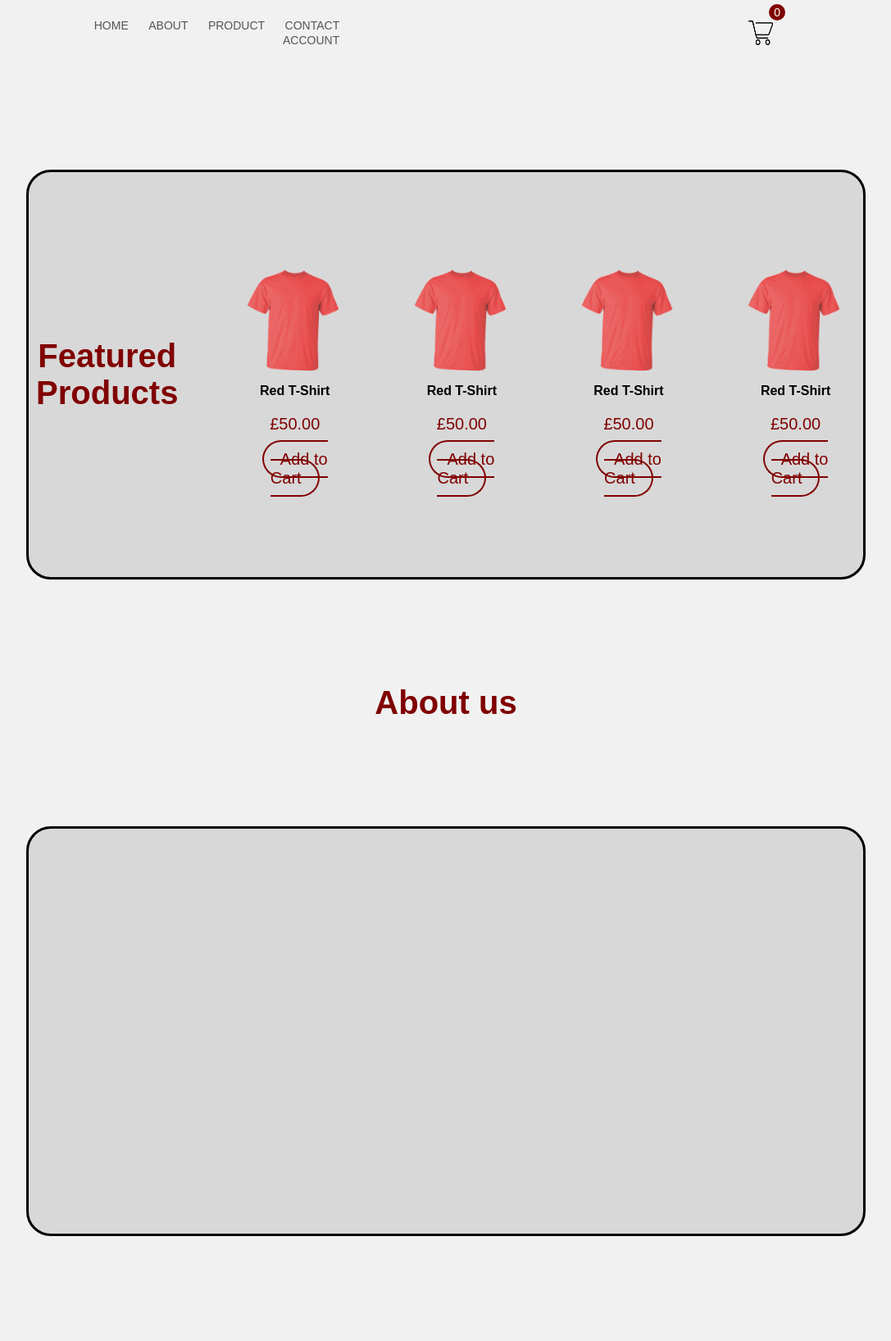
After one commit to ItzSimplyJoe/Shopwebsite, a Flask app: page /about in a window 1280 px wide. The commit adds this page. Shown: the whole page at 82% size, without its empty margins (96-1183 px from the left). Run offline with Flask 2, Linux system fonts and the light colour scheme.

Commit message:
updates to account system

```diff
--- a/app.py
+++ b/app.py
@@ -1,10 +1,12 @@
 from flask import Flask, render_template, request, session, redirect, url_for
 from databasecommands import *
 import secrets
+import time
 
 app = Flask(__name__)
 
 app.secret_key = secrets.token_hex(16)
+
 
 @app.route('/login', methods=['GET', 'POST'])
 def login():
@@ -61,23 +63,21 @@ def Accountpage():
 
 @app.route('/')
 def index():
-    return render_template('index.html')
+    cart_count = 0
+    if 'cart' in session:
+        cart = session['cart']
+        cart_count = len(cart)
+    return render_template('index.html', cart_count=cart_count)
 
 @app.route('/logout')
 def logout():
     session.clear()
     return redirect(url_for('index'))
 
-@app.route('/add-to-cart/<item>')
-def add_to_cart(item):
-    if 'cart' not in session:
-        session['cart'] = {}
-    session['cart'][item] = session['cart'].get(item, 0) + 1
-    return 'Item added to cart!'
-
 @app.route('/product')
 def product():
-    return render_template('product.html')
+    cart_count = len(cart_count)
+    return render_template('product.html', cart_count = cart_count)
 
 @app.route('/changepassword', methods=['GET', 'POST'])
 def changepassword():
@@ -115,6 +115,32 @@ def change_password():
     else:
         return redirect('/Accountpage?password_changed=False')
 
+@app.route('/about')
+def about():
+    cart_count = 0
+    if 'cart' in session:
+        cart = session['cart']
+        cart_count = len(cart)
+    return render_template('about.html', cart_count=cart_count)
+
+@app.route('/add-to-cart/<int:id>')
+def addtocart(id):
+    cart_count = 0
+    if 'cart' in session:
+        cart = session['cart']
+        cart_count = len(cart)
+    cart_count = cart_count + 1
+    try:
+        userid = session.get('user_id')
+        user_data = checkuserbasedonid(userid)
+        email = user_data[0][1]
+        itemid = request.args.get('id')
+        addtobasket(email,itemid)
+    except:
+        if 'cart' not in session:
+            session['cart'] = []
+            session['cart'].append(id)
+    return redirect(url_for(request.endpoint, id=id, cart_count=cart_count))
 
 if __name__ == '__main__':
     app.run(debug=True)
--- /dev/null
+++ b/static/about.css
@@ -0,0 +1,204 @@
+*{
+    margin: 0;
+    padding: 0;
+    box-sizing: border-box;
+    font-family: 'Poppins', sans-serif;
+}
+body{
+    background: #f1f1f1;
+}
+.container{
+    width:85%;
+    margin: auto;
+    padding-left: 25px;
+    padding-right: 25px;
+}
+h2{
+    text-align: center;
+    margin-top: 50px;
+    margin-bottom: 20px;
+    font-size: 40px;
+    color: maroon;
+}
+/*-------------------------------- Nav Bar --------------------------------*/
+
+.navbar{
+    display: flex;
+    align-items: center;
+    padding: 20px;
+}
+.navbar ul{
+    flex: 1;
+    text-align: right;
+}
+.navbar ul li{
+    display: inline-block;
+    margin-left: 20px;
+    position: relative;
+}
+.navbar ul li a{
+    color: #555;
+    text-decoration: none;
+    text-transform: uppercase;
+    font-size: 14px;
+    padding: 8px 0;
+}
+.navbar ul li a:hover{
+    color: maroon;
+}
+.navbar ul li::after{
+    content: '';
+    height: 2px;
+    background: maroon;
+    width: 0;
+    position: absolute;
+    left: 0;
+    bottom: 0;
+    transition: 0.5s;
+}
+.navbar ul li:hover::after{
+    width: 100%;
+}
+
+/*-------------------------------- Shopping Cart --------------------------------*/
+.cart{
+    margin-right: 10%;
+    margin-left: 50%;
+}
+.cart img{
+    width: 30px;
+    height: 30px;
+    margin-top: 5px;
+}
+
+.cart {
+    position: relative;
+}
+
+.cart-count {
+    position: absolute;
+    top: -15px;
+    right: -15px;
+    background-color: maroon;
+    color: white;
+    width: 20px;
+    height: 20px;
+    border-radius: 50%;
+    font-size: 14px;
+    display: flex;
+    align-items: center;
+    justify-content: center;
+}
+
+/*-------------------------------- Main Part of the page --------------------------------*/
+.about{
+    width: 80%;
+    margin: 10%;
+    height: 500px;
+    background-color: #d8d8d8;
+    display: flex;
+    flex-direction: row;
+    align-items: center;
+    justify-content: center;
+    gap: 5%;
+    border: 3px solid black;
+    border-radius: 30px;
+}
+.box1{
+    background-color: #f1f1f1;
+    width: 25%;
+    height: 80%;
+    border-radius: 30px;
+}
+.box2{
+    background-color: #f1f1f1;
+    width: 25%;
+    height: 80%;
+    border-radius: 30px;
+}
+.box3{
+    background-color: #f1f1f1;
+    width: 25%;
+    height: 80%;
+    border-radius: 30px;
+}
+h1{
+    text-align: center;
+    margin-top: 20px;
+    margin-bottom: 20px;
+    font-size: 40px;
+    color: maroon;
+}
+p{
+    text-align: center;
+    margin-top: 20px;
+    margin-bottom: 20px;
+    font-size: 20px;
+    color: maroon;
+}
+
+/*-------------------------------- Featured --------------------------------*/
+.featured{
+    width: 80%;
+    margin: 10%;
+    height: 500px;
+    background-color: #d8d8d8;
+    display: flex;
+    flex-direction: row;
+    align-items: center;
+    justify-content: center;
+    gap: 5%;
+    border: 3px solid black;
+    border-radius: 30px;
+}
+.featured img{
+    width: 100%;
+    height: 100%;
+    border-radius: 30px;
+    transition: 0.5s ease;
+    opacity: 80%;
+}
+.featured img:hover{
+    transform: scale(1.1);
+    opacity: 100%;
+}
+.featured h1{
+    text-align: center;
+    margin-top: 20px;
+    margin-bottom: 20px;
+    font-size: 40px;
+    color: maroon;
+}
+.featured p{
+    text-align: center;
+    margin-top: 20px;
+    margin-bottom: 20px;
+    font-size: 20px;
+    color: maroon;
+}
+.row{
+    display: flex;
+    flex-direction: row;
+    align-items: center;
+    justify-content: center;
+    gap: 5%;
+}
+.col-4{
+    flex-basis: 25%;
+    max-width: 25%;
+    padding: 10px;
+    text-align: center;
+}
+.featured a{
+    text-decoration: none;
+    color: maroon;
+    font-size: 20px;
+    padding: 10px 20px;
+    border: 2px solid maroon;
+    border-radius: 30px;
+    transition: 0.5s ease;
+}
+.featured a:hover{
+    background-color: maroon;
+    color: white;
+}
--- a/templates/Accountpage.html
+++ b/templates/Accountpage.html
@@ -14,7 +14,7 @@
           <nav>
               <ul id="MenuItems">
                   <li><a href="{{ url_for('index')}}">Home</a></li>
-                  <li><a href="">About</a></li>
+                  <li><a href="{{ url_for('about') }}">About</a></li>
                   <li><a href="{{ url_for('product') }}">Product</a></li>
                   <li><a href="">Contact</a></li>
                   <li><a href="{{ url_for('login') }}">Account</a></li>
--- /dev/null
+++ b/templates/about.html
@@ -0,0 +1,99 @@
+<!DOCTYPE html>
+<html lang="en">
+<head>
+    <meta charset="UTF-8">
+    <meta http-equiv="X-UA-Compatible" content="IE=edge">
+    <meta name="viewport" content="width=device-width, initial-scale=1.0">
+    <link rel="stylesheet" href="{{url_for('static', filename='about.css')}}">
+    <title>Jatie's Shop</title>
+</head>
+<body>
+    <div class="container" id="content">
+        <div class="navbar">
+            <nav>
+                <ul id="MenuItems">
+                <li><a href="{{ url_for('index') }}">Home</a></li>
+                    <li><a href="#">About</a></li>
+                    <li><a href="{{ url_for('product') }}">Product</a></li>
+                    <li><a href="">Contact</a></li>
+                    <li><a href="{{ url_for('login') }}">Account</a></li>
+                </ul>
+            </nav>
+            <div class="cart">
+                <a href="cart.html"><img src="{{url_for('static', filename='cart.png')}}" width="30px" height="30px"></a>
+                <div class="cart-count">{{ cart_count }}</div>
+            </div>
+        </div>
+    </div>
+    <div class="featured">
+        <h1>Featured Products</h1>
+        <div class="row">
+            <div class="col-4">
+                <img src="{{url_for('static', filename='product.png')}}">
+                <h4>Red T-Shirt</h4>
+                <p>£50.00</p>
+                <a href="{{ url_for('addtocart', id=1) }}" class="btn btn-primary">Add to Cart</a>
+            </div>
+            <div class="col-4">
+                <img src="{{url_for('static', filename='product.png')}}">
+                <h4>Red T-Shirt</h4>
+                <p>£50.00</p>
+                <a href="{{ url_for('addtocart', id=1) }}" class="btn btn-primary">Add to Cart</a>
+            </div>
+            <div class="col-4">
+                <img src="{{url_for('static', filename='product.png')}}">
+                <h4>Red T-Shirt</h4>
+                <p>£50.00</p>
+                <a href="{{ url_for('addtocart', id=1) }}" class="btn btn-primary">Add to Cart</a>
+            </div>
+            <div class="col-4">
+                <img src="{{url_for('static', filename='product.png')}}">
+                <h4>Red T-Shirt</h4>
+                <p>£50.00</p>
+                <a href="{{ url_for('addtocart', id=1) }}" class="btn btn-primary">Add to Cart</a>
+            </div>
+        </div>
+    </div>
+    <h2>About us</h2>
+    <div class="about">
+        <div class="box1" style="display:none;">
+            <h1>Test</h1>
+            <p>Test text</p>
+        </div>
+        <div class="box2" style="display:none;">
+            <h1>Test</h1>
+            <p>Test text</p>
+        </div>
+        <div class="box3" style="display:none;">
+            <h1>Test</h1>
+            <p>Test text</p>
+        </div>
+    </div>
+<script src="https://code.jquery.com/jquery-3.6.0.min.js"></script>
+<script>
+    $(window).scroll(function() {
+        if ($(this).scrollTop() > 500) {
+            $('.box1').slideDown(2000);
+        }
+        if ($(this).scrollTop() > 500) {
+            $('.box2').slideDown(2000);
+        }
+        if ($(this).scrollTop() > 500) {
+            $('.box3').slideDown(2000);
+        }
+    });
+    $(window).scroll(function() {
+        if ($(this).scrollTop() < 500) {
+            $('.box1').slideUp(1000);
+        }
+        if ($(this).scrollTop() < 500) {
+            $('.box2').slideUp(1000);
+        }
+        if ($(this).scrollTop() < 500) {
+            $('.box3').slideUp(1000);
+        }
+    });
+
+</script>
+</body>
+</html>
--- a/templates/login.html
+++ b/templates/login.html
@@ -15,7 +15,7 @@
             <nav>
                 <ul id="MenuItems">
                     <li><a href="{{ url_for('index')}}">Home</a></li>
-                    <li><a href="">About</a></li>
+                    <li><a href="{{ url_for('about') }}">About</a></li>
                     <li><a href="{{ url_for('product') }}">Product</a></li>
                     <li><a href="">Contact</a></li>
                     <li><a href="{{ url_for('login') }}">Account</a></li>
--- a/templates/product.html
+++ b/templates/product.html
@@ -12,8 +12,8 @@
         <div class="navbar">
             <nav>
                 <ul id="MenuItems">
-                    <li><a href="">Home</a></li>
-                    <li><a href="">About</a></li>
+                    <li><a href="{{ url_for('index') }}">Home</a></li>
+                    <li><a href="{{ url_for('about') }}">About</a></li>
                     <li><a href="{{ url_for('product') }}">Product</a></li>
                     <li><a href="">Contact</a></li>
                     <li><a href="{{ url_for('login') }}">Account</a></li>
--- a/templates/signup.html
+++ b/templates/signup.html
@@ -15,7 +15,7 @@
             <nav>
                 <ul id="MenuItems">
                     <li><a href="{{ url_for('index')}}">Home</a></li>
-                    <li><a href="">About</a></li>
+                    <li><a href="{{ url_for('about') }}">About</a></li>
                     <li><a href="{{ url_for('product') }}">Product</a></li>
                     <li><a href="">Contact</a></li>
                     <li><a href="{{ url_for('login') }}">Account</a></li>
```
Also changed, not shown: insertions.py (+7 -0 lines), static/accountpage.css (+28 -33 lines), static/loading.css (added, +212 -0 lines), templates/index.html (+26 -10 lines), items.db, static/product.png (added), static/style.css (line endings or trailing spaces), users.db.
